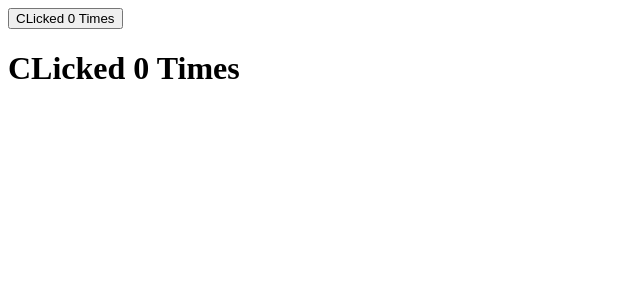
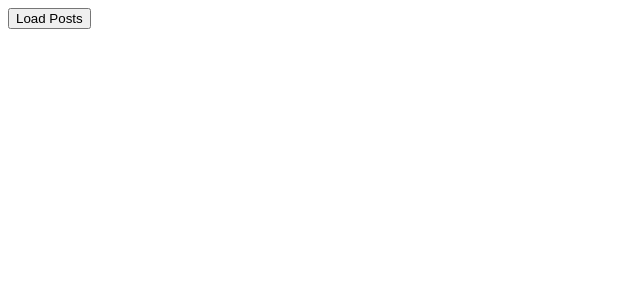
Before and after one commit to pareshsahoo902/vuecourse, a Vue app: page / in a window 1280 px wide. Shown: the top 300 px of the page, without its empty margins (0-640 px from the left). Built offline with nearby package versions, Linux system fonts and the light colour scheme.

Commit message:
get request

```diff
--- a/package.json
+++ b/package.json
@@ -9,7 +9,8 @@
   },
   "dependencies": {
     "core-js": "^3.8.3",
-    "vue": "^3.2.13"
+    "vue": "^3.2.13",
+    "vue-axios": "^3.4.1"
   },
   "devDependencies": {
     "@babel/core": "^7.12.16",
--- a/src/App.vue
+++ b/src/App.vue
@@ -1,18 +1,16 @@
 <!-- If the volume reaches 16 give a warning -->
 <template>
   <div>
-  <ClickCounter />
-  <HoverCounter />
+    <PostList />
 </div>
 </template>
 
 <script>
-import ClickCounter from './components/ClickCounter.vue';
-import HoverCounter from './components/HoverCounter.vue';
+import PostList from './components/PostList.vue';
 
 export default {
     name: "App",
-    components: { ClickCounter, HoverCounter }
+    components: { PostList }
 }
 </script>
 <style scoped>
--- /dev/null
+++ b/src/components/PostList.vue
@@ -0,0 +1,38 @@
+<template>
+    <div>
+    <button @click="getPosts">Load Posts</button>
+    <div v-for="post in posts" :key="post.id">
+        <h3>{{post.id}} . {{post.title}}</h3>
+        <p>{{post.body}}</p>
+        <hr />
+    </div>
+    </div>
+</template>
+
+<script>
+
+import axios from 'axios';
+export default {
+    name:'Post-List',
+    data(){
+        return{
+            posts:[],
+        }
+    },
+    methods:{
+        getPosts(){
+            axios.get('https://jsonplaceholder.typicode.com/posts')
+            .then(res=>{
+                console.log("object",res.data);
+                this.posts = res.data;
+            }).catch(err=>{
+                console.error("Error",err)
+            })
+        }
+    }
+}
+</script>
+
+<style>
+
+</style>
```
Also changed, not shown: 1 other file (tests, documents, lock files or other folders).
